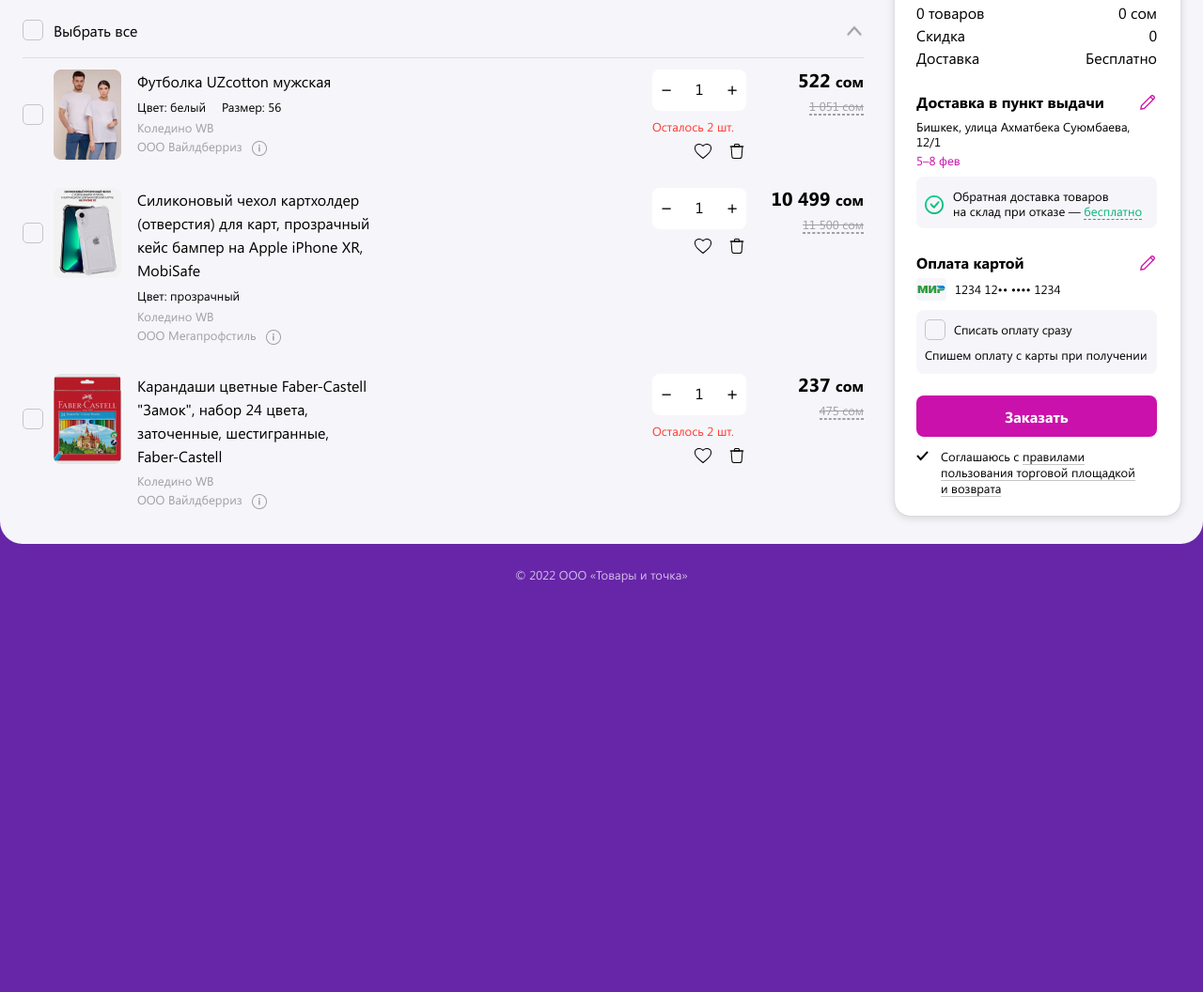
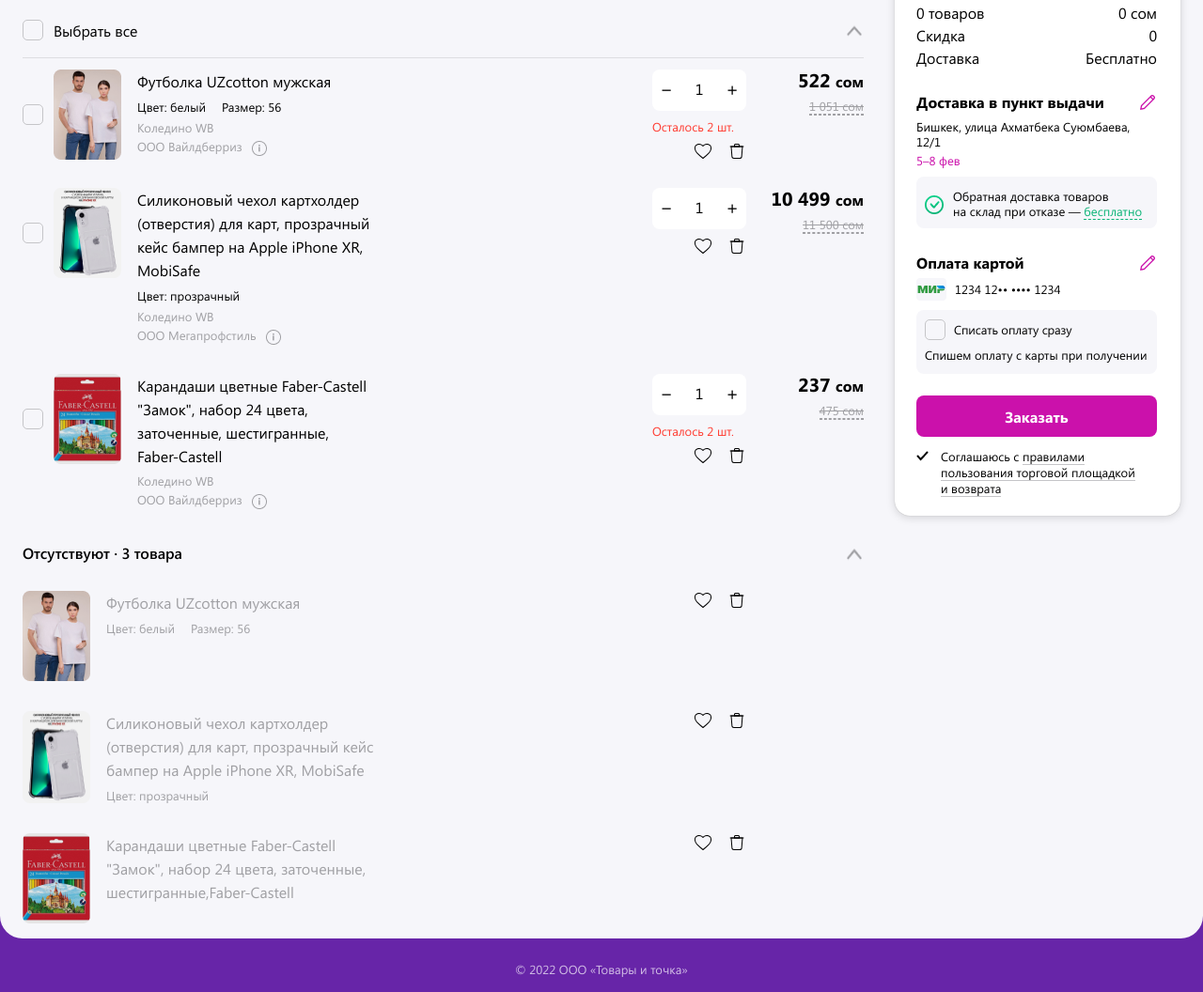
Before and after one commit to Vasilkrug/wb-cart, a website with bundled scripts: page index.html in a window 1280 px wide. Shown: the part 164-1220 px from the top of the page at 94% size. Before the commit the page ends 812 px from the top, so only its background shows below. Built offline with nearby package versions, Linux system fonts and the light colour scheme.

Commit message:
add missing items list

```diff
--- a/index.html
+++ b/index.html
@@ -83,9 +83,15 @@
                     <img class="toggle-arrow" src="assets/icons/arrow.png" alt="arrow">
                 </div>
                 <div class="basket-items-wrapper">
-                    <ul class="basket-items-list">
+                    <ul class="basket-items-list"></ul>
+                </div>
+                <div class="missing-items-wrapper">
+                    <div class="missing-items-info">
+                        <span>Отсутствуют · 3 товара</span>
+                        <img class="toggle-arrow" src="assets/icons/arrow.png" alt="arrow">
+                    </div>
 
-                    </ul>
+                    <ul class="missing-items-list"></ul>
                 </div>
             </div>
             <div class="basket-wrapper-right">
--- a/js/basket/view.js
+++ b/js/basket/view.js
@@ -109,11 +109,45 @@
             selectAllLabel.style.display = 'flex'
         }
     },
+    renderMissingItems(){
+        const missingItemsList = document.querySelector('.missing-items-list')
+        const html = model.state.map((item) => {
+            return `<li class="basket-item missing-item">
+                            <div class="basket-item-info-wrapper">
+                                    <img src=${item.img} alt="t-shirt">
+                                <div class="basket-item-text missing-item-text">
+                                    <p>${item.name}</p>
+                                    <div class=${item.characters.length ? "basket-item-characters" : "basket-item-characters-hide"}>
+                                    ${item.characters.map(character => {
+                                    return `<span>${character}</span>`
+                                     }).join('')}
+                                    </div>
+                                </div>
+                            </div>
+                            <div class="basket-item-controls-wrapper">
+                                <div class="basket-item-controls">
+                                    <div class="controls">
+                                        <img src="../../assets/icons/like.svg" alt="like">
+                                        <img src="../../assets/icons/delete.svg" alt="delete">
+                                    </div>
+                                </div>
+                                <div class="basket-item-price hidden">
+                                    <div class="item-price">${0} <span class="currency">сом</span></div>
+                                    <div class="item-discount">
+                                                <span class="item-discount tooltip">${0} сом</span>
+                                                </div>
+                                </div>
+                            </div>
+                        </li>`
+        }).join('');
+        missingItemsList.innerHTML = html
+    },
     init() {
         this.render()
         this.renderPrice()
         this.renderPayBtn()
         this.renderHideInfo()
+        this.renderMissingItems()
     },
 
 }
--- a/styles/style.css
+++ b/styles/style.css
@@ -17,6 +17,10 @@
     section {
         padding: 16px 13px;
     }
+}
+
+.hidden {
+    visibility: hidden;
 }
 
 .header-section {
@@ -199,6 +203,10 @@
     letter-spacing: -0.05em;
     margin-top: 16px;
     margin-bottom: 23px;
+}
+
+.basket-items-wrapper {
+    margin-bottom: 33px;
 }
 
 .basket-items-selection {
@@ -396,6 +404,27 @@
     color: #A0A0A4;
     border-bottom: 1px dashed #A0A0A4;
     width: max-content;
+}
+
+.missing-items-list {
+    color: #A0A0A4;
+    display: flex;
+    flex-direction: column;
+    gap: 32px;
+}
+.missing-items-info {
+    width: 100%;
+    display: flex;
+    justify-content: space-between;
+    margin-bottom: 28px;
+    font-family: "Segoe Semibold", sans-serif;
+    line-height: 24px;
+}
+.missing-item-text {
+    max-width: 309px;
+}
+.missing-item-text br {
+    display: none;
 }
 
 .basket-wrapper-right {
```
